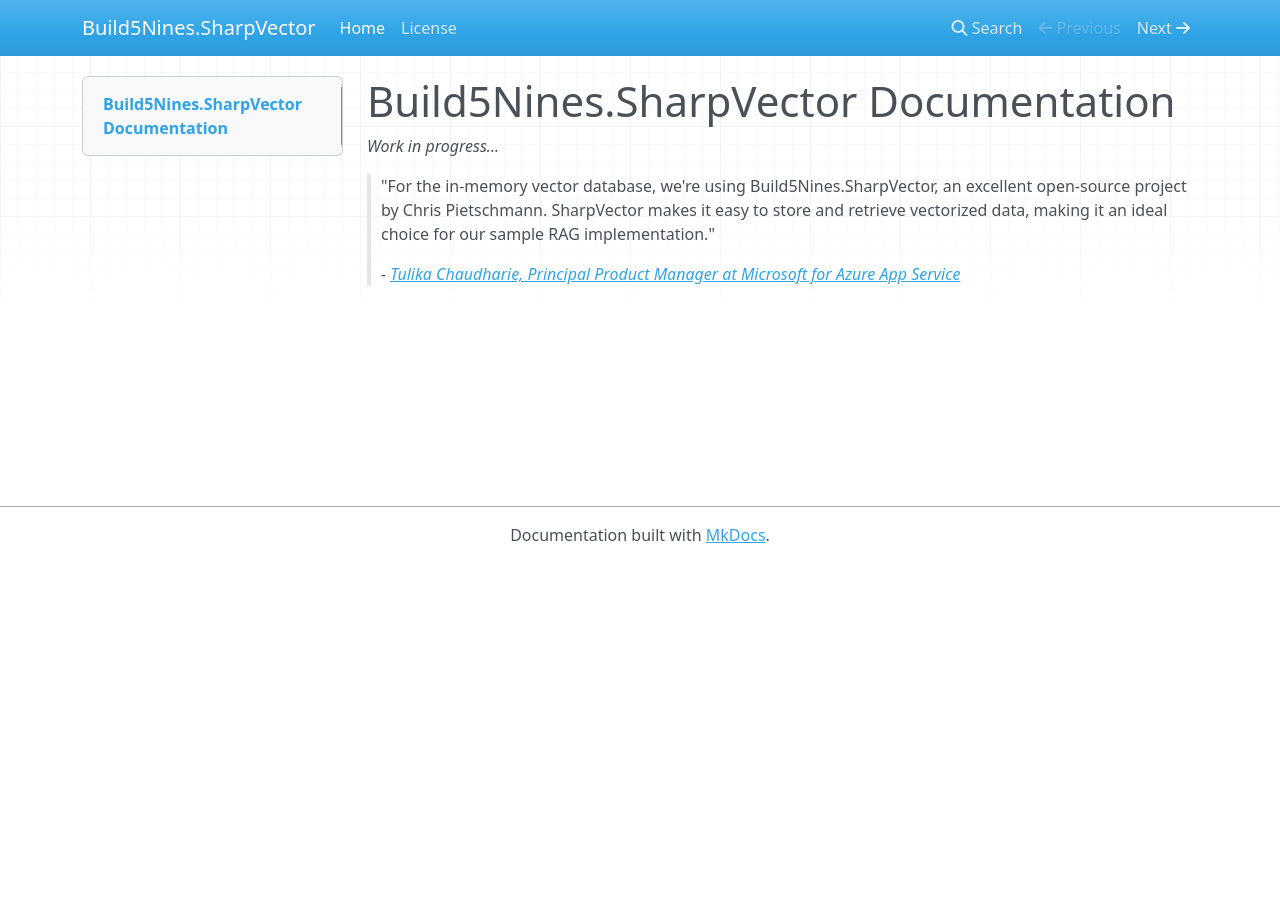
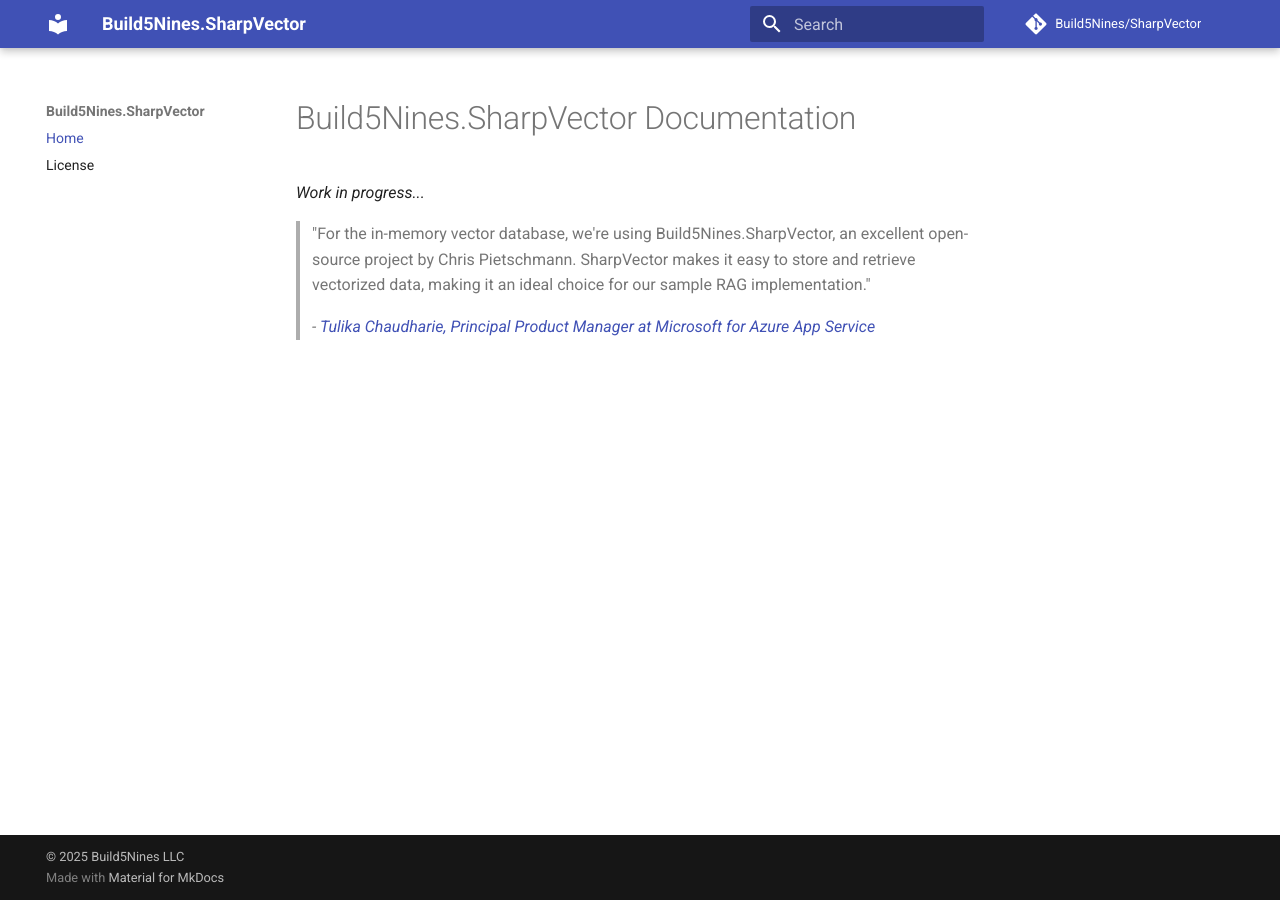
Before and after one commit to Build5Nines/SharpVector, an MkDocs documentation site: the page built from docs/docs/index.md, in a window 1280 px wide. Built offline with MkDocs 1.6.1 and Material for MkDocs 9.7.7, drawn with Linux system fonts in a browser that asks for light colours; nearby versions of some CDN libraries; comment, search, counter and statistics services are not loaded.

Commit message:
update theme

```diff
--- a/docs/mkdocs.yml
+++ b/docs/mkdocs.yml
@@ -1,5 +1,21 @@
 site_name: Build5Nines.SharpVector
-theme: mkdocs
+site_url: https://sharpvector.build5nines.com
+site_author: Chris Pietschmann
+
+theme:
+  name: material # null
+#  custom_dir: themes/material
+
+repo_name: Build5Nines/SharpVector
+repo_url: https://github.com/Build5Nines/SharpVector
+edit_uri: edit/main/docs/docs/
+
+copyright: '&copy; 2025 Build5Nines LLC'
 nav:
   - Home: index.md
   - License: license.md
+
+extra:
+  palette:
+    primary: 'indigo'
+    accent: 'light blue'
--- /dev/null
+++ b/docs/requirements.txt
@@ -0,0 +1,2 @@
+mkdocs
+mkdocs-material
```
Also changed, not shown: 2 other files.
